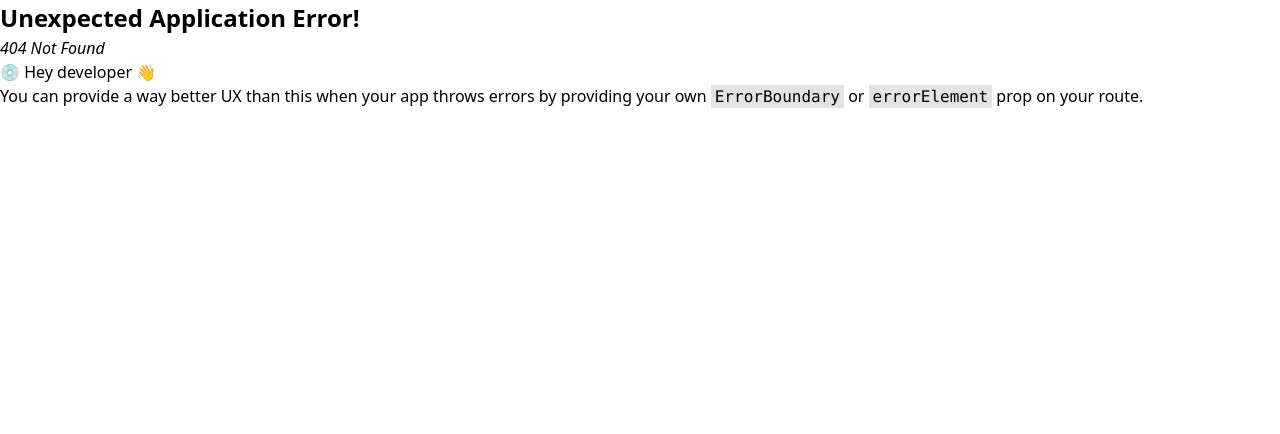
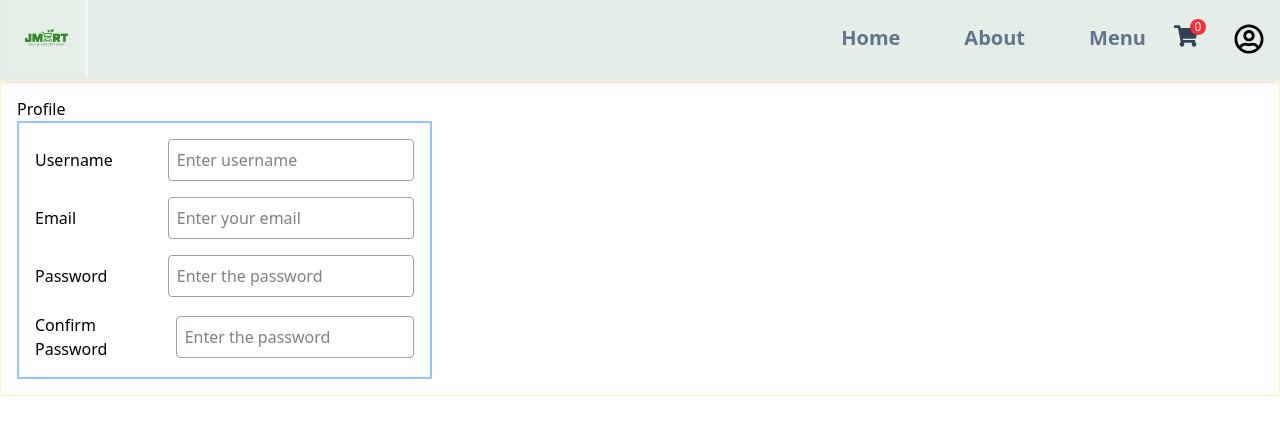
Before and after one commit to Jamesdai05/grocery-frontend, a React (Vite) app: page /Profile in a window 1280 px wide. Before the commit this address had no page. Shown: the top 434 px of the page. Built offline with nearby package versions, Linux system fonts and the light colour scheme.

Commit message:
feat:add the dropdownlist close event for the header

```diff
--- a/src/components/header/Header.jsx
+++ b/src/components/header/Header.jsx
@@ -2,7 +2,8 @@ import logo from "../../assets/logogrocery.png";
 import "./header.css";
 import { Link } from "react-router-dom";
 import { FaShoppingCart, FaRegUserCircle } from "react-icons/fa";
-import { useState } from "react";
+import { useEffect, useRef, useState } from "react";
+
 
 
 const Header = () => {
@@ -10,6 +11,33 @@ const Header = () => {
   const [isShow,setIsShow]=useState(false)
 
   const handleShowHandler=()=>setIsShow(prev=>!prev)
+
+  const containerRef=useRef(null)
+
+  useEffect(()=>{
+    const handleClickOutside=(e)=>{
+      if(
+        containerRef.current &&
+        !containerRef.current.contains(e.target)
+      ){
+          setIsShow(false);
+        //   console.log(e.target)
+        }
+    }
+
+    const handleEscKey=(e)=>{
+        if(e.key === "Escape"){
+            setIsShow(false);
+        }
+    }
+
+    document.addEventListener("mousedown",handleClickOutside)
+    document.addEventListener("keydown",handleEscKey);
+    return ()=>{
+        document.removeEventListener("mousedown",handleClickOutside);
+        document.removeEventListener("keydown",handleEscKey);
+    }
+  },[])
 
 
   return (
@@ -32,26 +60,31 @@ const Header = () => {
                           <Link to="/menu">Menu</Link>
                       </li>
                   </nav>
-          <div className="text-2xl flex gap-x-6 text-slate-700 p-x-4 relative">
+                  <div className="text-2xl flex gap-x-6 text-slate-700 p-x-4 relative cursor-pointer">
                       <FaShoppingCart className="me-2" />
                       <div className="text-xs bg-red-500 w-[16px] h-[16px] rounded-full text-white absolute p-1 flex justify-center items-center top-[-5px] left-[16px]">
                           <p>0</p>
                       </div>
                   </div>
-          <div className="user">
+                  <button className="user relative" ref={containerRef}>
                       <FaRegUserCircle
-              className="text-3xl me-2"
+                          className="text-3xl me-2 cursor-pointer"
                           onClick={handleShowHandler}
                       />
                       {isShow && (
-              <div className="absolute top-[58px] right-0 text-sm p-2 shadow-2xl bg-slate-100 dropdown drop-shadow-md tex-md">
-                <Link to="/new" className="cursor-pointer whitespace-nowrap text-md block px-2">
+                          <div className="absolute top-[38px] right-0 text-sm p-2 shadow-2xl bg-slate-100 dropdown drop-shadow-md tex-md">
+                              <Link to="/new" className="dropdown-link">
                                   New Product
                               </Link>
-                <Link to="/login" className="cursor-pointer whitespace-nowrap block px-2">Log In</Link>
+                              <Link to="/login" className="dropdown-link">
+                                  Log In
+                              </Link>
+                              <Link to="/profile" className="dropdown-link">
+                                  User Profile
+                              </Link>
                           </div>
                       )}
-          </div>
+                  </button>
               </div>
           </div>
       </header>
--- a/src/index.css
+++ b/src/index.css
@@ -74,3 +74,22 @@ price-info > p{
 .item{
   @apply flex justify-between w-[80%] mx-auto;
 }
+
+
+/* profile */
+
+.form-container {
+  @apply md:w-1/3 border-2 p-4 border-blue-300 flex flex-col gap-4;
+}
+
+.form-control {
+  @apply w-full flex justify-between items-center gap-2;
+}
+
+.form-input{
+  @apply border-1 border-gray-400 p-2 w-[65%] rounded;
+}
+
+.dropdown-link{
+    @apply cursor-pointer whitespace-nowrap block px-2 py-1 hover:bg-gray-200 rounded;
+}
--- a/src/main.jsx
+++ b/src/main.jsx
@@ -3,14 +3,16 @@ import { createRoot } from 'react-dom/client'
 import './index.css'
 import App from './App.jsx'
 import { createBrowserRouter, createRoutesFromElements, Route, RouterProvider } from 'react-router-dom';
-import About from './pages/About.jsx';
 import Home from './pages/Home.jsx';
 import Menu from "./pages/Menu.jsx";
 import Login from "./pages/Login.jsx";
 import NewProduct from './pages/NewProduct.jsx';
 import SignUp from './pages/SignUp.jsx';
 import ProductDetails from './pages/ProductDetails.jsx';
+import Profile from './pages/Profile.jsx';
+import About from './pages/About.jsx';
 // import Login2 from './pages/Login2.jsx';
+
 
 
 
@@ -20,6 +22,7 @@ const router = createBrowserRouter(
     createRoutesFromElements(
         <Route path="/" element={<App />}>
             <Route path="/" index={true} element={<Home />} />
+            <Route path="/Profile" element={<Profile />} />
             <Route path="/about" element={<About />} />
             <Route path="/menu" element={<Menu />} />
             <Route path="/product/:id" element={<ProductDetails />} />
--- a/src/pages/ProductDetails.jsx
+++ b/src/pages/ProductDetails.jsx
@@ -65,7 +65,18 @@ const ProductDetails = () => {
                           </div>
                           <div className="quantity item">
                               <p>Qty:</p>
-                              <p>{}</p>
+                              <select
+                                  className="bg-white border-2 rounded"
+                                  name="quantity"
+                                  id="quantity"
+                              >
+                                  <option value="">Select qty</option>
+                                  <option value="1">1</option>
+                                  <option value="1">2</option>
+                                  <option value="1">3</option>
+                                  <option value="1">4</option>
+                                  <option value="1">5</option>
+                              </select>
                           </div>
                           <div className="addCart item">
                               <button className="btn flex justify-between items-center gap-2">
--- /dev/null
+++ b/src/pages/Profile.jsx
@@ -0,0 +1,53 @@
+
+
+
+const Profile = () => {
+  return (
+      <div className="container mx-auto p-4 border-amber-100 border-1">
+          Profile
+          <form action="" className="form-container">
+              <div className="form-control">
+                  <label htmlFor="username">Username</label>
+                  <input
+                      type="text"
+                      name="username"
+                      id="username"
+                      placeholder="Enter username"
+                      className="form-input"
+                  />
+              </div>
+              <div className="form-control">
+                  <label htmlFor="email">Email</label>
+                  <input
+                      type="email"
+                      name="email"
+                      id="email"
+                      placeholder="Enter your email"
+                      className="form-input"
+                  />
+              </div>
+              <div className="form-control">
+                  <label htmlFor="password">Password</label>
+                  <input
+                      type="password"
+                      name="password"
+                      id="password"
+                      placeholder="Enter the password"
+                      className="form-input"
+                  />
+              </div>
+              <div className="form-control">
+                  <label htmlFor="confirm password">Confirm Password</label>
+                  <input
+                      type="password"
+                      name="confirm password"
+                      id="confirm password"
+                      placeholder="Enter the password"
+                      className="form-input"
+                  />
+              </div>
+          </form>
+      </div>
+  );
+}
+export default Profile
```
Lines whose indentation alone changed are shown as unchanged.
